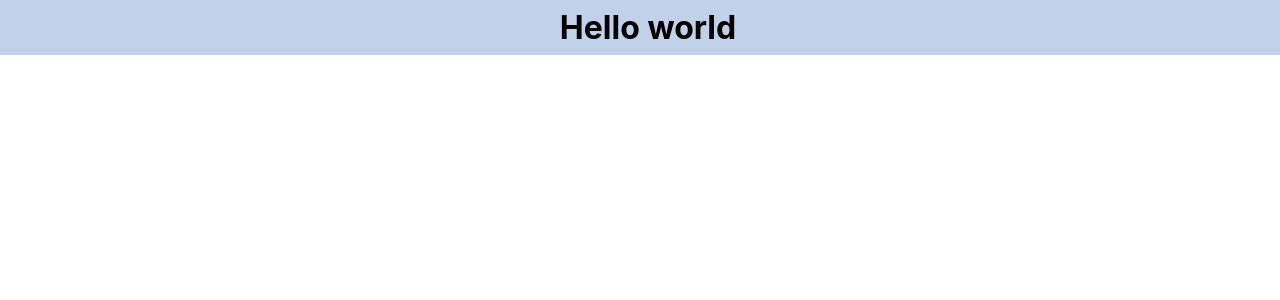
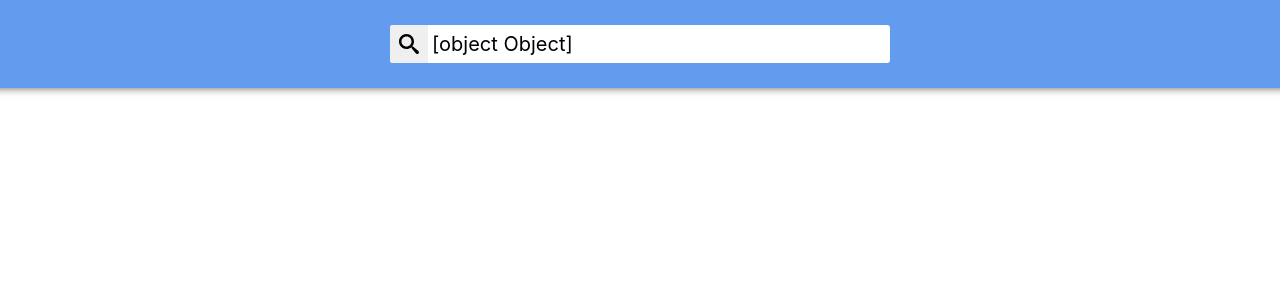
Before and after one commit to AlenkaNahorna/goit-react-hw-04-images, a React (Create React App) app: page / in a window 1280 px wide. Shown: the top 300 px of the page. Built offline with nearby package versions, Linux system fonts and the light colour scheme.

Commit message:
added Searchbar

```diff
--- a/package.json
+++ b/package.json
@@ -9,10 +9,12 @@
     "@testing-library/jest-dom": "^5.16.3",
     "@testing-library/react": "^12.1.4",
     "@testing-library/user-event": "^13.5.0",
+    "axios": "^0.27.2",
     "formik": "^2.2.9",
     "prop-types": "^15.8.1",
     "react": "^18.1.0",
     "react-dom": "^18.1.0",
+    "react-icons": "^4.4.0",
     "react-scripts": "5.0.1",
     "styled-system": "^5.1.5",
     "web-vitals": "^2.1.3",
--- a/src/App.jsx
+++ b/src/App.jsx
@@ -1,5 +1,6 @@
 import React, { Component } from 'react';
 import { Box } from 'styles/Box';
+import { Searchbar } from 'components/Searchbar/Searchbar';
 
 export class App extends Component {
   render() {
@@ -8,13 +9,10 @@ export class App extends Component {
         display="flex"
         flexDirection="column"
         alignItems="center"
-        p="ml"
-        m="0px auto"
-        backgroundColor="secondaryColorBlue"
         width="100%"
         height="100%"
       >
-        <h1>Hello world</h1>
+        <Searchbar onSubmit={console.log} />
       </Box>
     );
   }
--- a/src/components/Searchbar/Searchbar.jsx
+++ b/src/components/Searchbar/Searchbar.jsx
@@ -1,19 +1,30 @@
+import { Formik } from 'formik';
+import {
+  Header,
+  SearchForm,
+  SearchFormButton,
+  SearchFormInput,
+} from './Searchbar.styled';
+import { ImSearch } from 'react-icons/im';
+
 export const Searchbar = () => {
   return (
-    <header class="searchbar">
-      <form class="form">
-        <button type="submit" class="button">
-          <span class="button-label">Search</span>
-        </button>
+    <Formik initialValues={{ query: '' }} onSubmit={val => console.log(val)}>
+      <Header>
+        <SearchForm>
+          <SearchFormButton type="submit">
+            <ImSearch size="20px" />
+          </SearchFormButton>
 
-        <input
-          class="input"
-          type="text"
-          autocomplete="off"
-          autofocus
-          placeholder="Search images and photos"
-        />
-      </form>
-    </header>
+          <SearchFormInput
+            type="text"
+            // onChange={props.handleChange}
+            // value={props.values.query}
+            autoFocus
+            placeholder="Search images and photos"
+          />
+        </SearchForm>
+      </Header>
+    </Formik>
   );
 };
--- /dev/null
+++ b/src/components/Searchbar/Searchbar.styled.js
@@ -0,0 +1,60 @@
+import styled from '@emotion/styled';
+import { Form, Field } from 'formik';
+
+export const Header = styled.header`
+  top: 0;
+  left: 0;
+  position: sticky;
+  width: 100%;
+  z-index: 1100;
+  display: flex;
+  justify-content: center;
+  align-items: center;
+  min-height: 64px;
+  padding: 12px 24px;
+  color: ${p => p.theme.colors.secondaryColor};
+  background-color: ${p => p.theme.colors.secondaryColorBlue};
+  box-shadow: 0px 2px 4px -1px rgba(0, 0, 0, 0.2),
+    0px 4px 5px 0px rgba(0, 0, 0, 0.14), 0px 1px 10px 0px rgba(0, 0, 0, 0.12);
+`;
+
+export const SearchForm = styled(Form)`
+  display: flex;
+  align-items: center;
+  justify-content: center;
+  width: 100%;
+  max-width: 500px;
+  background-color: ${p => p.theme.colors.secondaryColor};
+  border-radius: 3px;
+  overflow: hidden;
+`;
+
+export const SearchFormInput = styled(Field)`
+  display: inline-block;
+  width: 100%;
+  font: inherit;
+  font-size: 20px;
+  border: none;
+  outline: none;
+  padding-left: 4px;
+  padding-right: 4px;
+  ::placeholder {
+    font: inherit;
+    font-size: 14px;
+  }
+`;
+
+export const SearchFormButton = styled.button`
+  display: flex;
+  justify-content: center;
+  align-items: center;
+  padding: 9px;
+  border: 0;
+  color: ${p => p.theme.colors.primaryColor};
+  transition: color 250ms cubic-bezier(0.4, 0, 0.2, 1);
+  cursor: pointer;
+  outline: none;
+  :hover {
+    color: ${p => p.theme.colors.blue};
+  }
+`;
--- a/src/styles.css
+++ b/src/styles.css
@@ -1,31 +1,3 @@
-html {
-  box-sizing: border-box;
-  width: 100vw;
-  overflow-x: hidden;
-}
-
-*,
-*::before,
-*::after {
-  box-sizing: inherit;
-}
-
-body {
-  margin: 0;
-  font-family: -apple-system, BlinkMacSystemFont, 'Segoe UI', Roboto,
-    Oxygen-Sans, Ubuntu, Cantarell, 'Helvetica Neue', sans-serif;
-  color: #212121;
-  background-color: #fff;
-  -webkit-font-smoothing: antialiased;
-  -moz-osx-font-smoothing: grayscale;
-}
-
-img {
-  display: block;
-  max-width: 100%;
-  height: auto;
-}
-
 /*
  * Стили компонента App
  */
@@ -37,45 +9,15 @@ img {
 }
 
 /*
- * Стили компонента Searchbar
- */
-.Searchbar {
-  top: 0;
-  left: 0;
-  position: sticky;
-  z-index: 1100;
-  display: flex;
-  justify-content: center;
-  align-items: center;
-  min-height: 64px;
-  padding-right: 24px;
-  padding-left: 24px;
-  padding-top: 12px;
-  padding-bottom: 12px;
-  color: #fff;
-  background-color: #3f51b5;
-  box-shadow: 0px 2px 4px -1px rgba(0, 0, 0, 0.2),
-    0px 4px 5px 0px rgba(0, 0, 0, 0.14), 0px 1px 10px 0px rgba(0, 0, 0, 0.12);
-}
-
-/*
  * Стили компонента SearchForm
  */
-.SearchForm {
-  display: flex;
-  align-items: center;
-  width: 100%;
-  max-width: 600px;
-  background-color: #fff;
-  border-radius: 3px;
-  overflow: hidden;
-}
 
 .SearchForm-button {
   display: inline-block;
   width: 48px;
   height: 48px;
   border: 0;
+  color: #639bee;
   background-image: url('https://image.flaticon.com/icons/svg/149/149852.svg');
   background-size: 40%;
   background-repeat: no-repeat;
@@ -100,22 +42,6 @@ img {
   white-space: nowrap;
   clip-path: inset(50%);
   border: 0;
-}
-
-.SearchForm-input {
-  display: inline-block;
-  width: 100%;
-  font: inherit;
-  font-size: 20px;
-  border: none;
-  outline: none;
-  padding-left: 4px;
-  padding-right: 4px;
-}
-
-.SearchForm-input::placeholder {
-  font: inherit;
-  font-size: 18px;
 }
 
 /*
--- a/src/styles/Global.js
+++ b/src/styles/Global.js
@@ -1,4 +1,10 @@
 export const Globalstyles = {
+  html: {
+    boxSizing: 'border-box',
+    width: '100vw',
+    overflowX: ' hidden',
+  },
+
   body: {
     margin: '0',
     fontFamily:
@@ -18,6 +24,12 @@ export const Globalstyles = {
     listStyle: 'none',
   },
 
+  img: {
+    display: 'block',
+    maxWidth: '100%',
+    height: 'auto',
+  },
+
   h1: {
     padding: '0',
     margin: '0',
--- a/src/styles/theme.js
+++ b/src/styles/theme.js
@@ -1,8 +1,9 @@
 export const theme = {
   colors: {
     primaryColor: '#000000',
+    secondaryColor: '#fff',
     accentColor: '#714df0',
-    secondaryColorBlue: '#c1d1e9',
+    secondaryColorBlue: '#639bee',
   },
   space: {
     xs: '0px',
```
Also changed, not shown: src/components/Searchbar/Searchbar.js (deleted), 1 other file (tests, documents, lock files or other folders).
